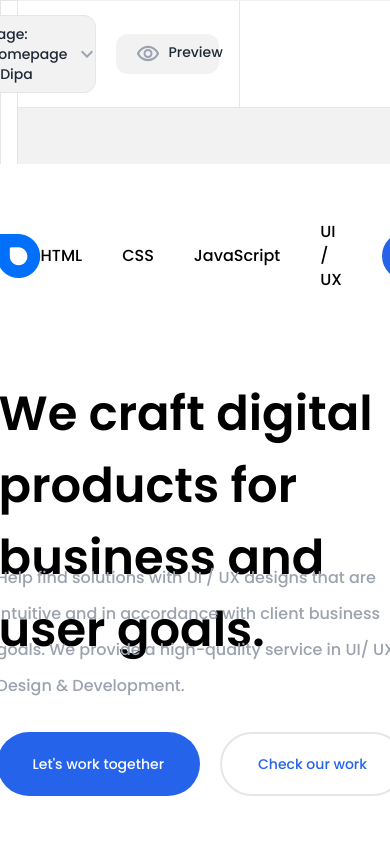
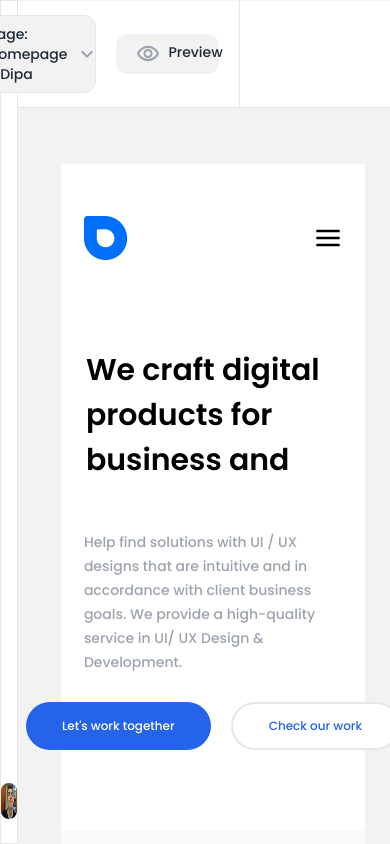
Before and after one commit to paulopariz/Builder, a Vue app: page / in a window 390 px wide. Both pictures are taken after a click on the button 359 px from the left and 54 px from the top of the page. Shown: the top 844 px of the page. Built offline with nearby package versions, Linux system fonts and the light colour scheme.

Commit message:
responsive mobile pageEdit

```diff
--- a/src/components/PageEdit.vue
+++ b/src/components/PageEdit.vue
@@ -29,7 +29,7 @@
       <section
         class="flex items-center gap-5 border border-y-0 border-l-0 border-base-300 px-5 py-3.5"
       >
-        <button class="p-3 rounded-xl hover:bg-base-200">
+        <button class="p-3 rounded-xl hover:bg-base-200" @click="xxx">
           <img src="../assets/icons/desktop.svg" class="" />
         </button>
 
@@ -37,8 +37,8 @@
           <img src="../assets/icons/tablet.svg" class="" />
         </button>
 
-        <button class="p-3 rounded-xl hover:bg-base-200">
-          <img src="../assets/icons/smartphone.svg" @click="responsiveMobile" />
+        <button class="p-3 rounded-xl hover:bg-base-200" @click="responsiveMobile">
+          <img src="../assets/icons/smartphone.svg" />
         </button>
       </section>
 
@@ -53,7 +53,7 @@
     </nav>
 
     <div class="p-14 overflow-auto">
-      <div class="w-full bg-white select-text">
+      <div class="w-full bg-white select-text" id="content">
         <NavbarEdit />
 
         <HeaderEdit />
@@ -74,8 +74,55 @@ export default {
 
   methods: {
     responsiveMobile() {
-      const x = document.getElementById("");
-      x.style.display = "none";
+      const menuMobile = document.getElementById("menuMobile");
+      const menuDesktop = document.getElementById("menuDesktop");
+      const content = document.getElementById("content");
+      const navbar = document.getElementById("navbar");
+      const header = document.getElementById("header");
+      const HireUs = document.getElementById("HireUsBtn");
+      const titleH1 = document.getElementById("titleH1");
+      const desc = document.getElementById("desc");
+      const sectionButtons = document.getElementById("sectionButtons");
+      const buttonOne = document.querySelector(".buttonOne");
+      const buttonTwo = document.querySelector(".buttonTwo");
+
+      const projects = document.getElementById("projects");
+      const checkWork = document.getElementById("checkWork");
+      const projectsTitle = document.getElementById("projectsTitle");
+
+      const imgs = document.getElementById("imgs");
+      const imgOne = document.getElementById("imgOne");
+      const imgTwo = document.getElementById("imgTwo");
+
+      content.style.maxWidth = "448px";
+      navbar.style.padding = "50px 23px 0px 23px";
+      menuDesktop.style.display = "none";
+      menuMobile.style.display = "block";
+      header.style.padding = "0px 23px";
+      HireUs.style.display = "none";
+      titleH1.style.fontSize = "30px";
+      desc.style.fontSize = "14px";
+      desc.style.lineHeight = "24px";
+
+      sectionButtons.style.justifyContent = "center";
+      buttonOne.style.height = "40px";
+      buttonOne.style.fontSize = "12px";
+      buttonTwo.style.height = "40px";
+      buttonTwo.style.fontSize = "12px";
+
+      projects.style.padding = "36px 23px";
+      checkWork.style.display = "grid";
+      checkWork.style.placeItems = "start";
+      checkWork.style.fontSize = "14px";
+      projectsTitle.style.fontSize = "28px";
+
+      imgs.style.flexDirection = "column";
+      imgOne.style.width = "100%";
+      imgTwo.style.width = "100%";
+    },
+
+    xxx() {
+      location.reload();
     },
   },
 };
--- a/src/components/PageEditComponents/H1HeaderEdit.vue
+++ b/src/components/PageEditComponents/H1HeaderEdit.vue
@@ -5,7 +5,7 @@
     id="title"
   >
     <div
-      class="ml-8 absolute -mt-9 bg-transparent w-36 h-9 flex justify-center items-center gap-3 rounded-md rounded-b-none py-1.5 px-4 x"
+      class="ml-8 -mt-9 bg-transparent w-36 h-9 flex justify-center items-center gap-3 rounded-md rounded-b-none py-1.5 px-4 x"
     >
       <p
         class="text-xs font-medium text-white hidden editHeroTitle"
@@ -17,30 +17,50 @@
     </div>
     <div class="w-full flex justify-between edit">
       <div
-        class="bg-white -ml-2 w-2 h-2 -mt-2 border-2 border-transparent editSquare cursor-nwse-resize"
-      ></div>
+        class="bg-white -ml-2 w-2 h-2 -mt-2 border-2 border-transparent editSquare text-transparent cursor-nwse-resize"
+        contenteditable="false"
+      >
+        .
+      </div>
       <div
-        class="bg-white w-2 h-2 -mt-1 border-2 border-transparent editSquare cursor-ns-resize"
-      ></div>
+        class="bg-white w-2 h-2 -mt-1 border-2 border-transparent editSquare text-transparent cursor-ns-resize"
+        contenteditable="false"
+      >
+        .
+      </div>
       <div
-        class="bg-white -mr-2 w-2 h-2 -mt-2 border-2 border-transparent editSquare cursor-nesw-resize"
-      ></div>
+        class="bg-white -mr-2 w-2 h-2 -mt-2 border-2 border-transparent editSquare text-transparent cursor-nesw-resize"
+        contenteditable="false"
+      >
+        .
+      </div>
     </div>
-    <h1 class="text-5xl leading-normal font-semibold text-black outline-blue-600">
-      We craft digital products for
-      <br />
-      business and user goals.
+    <h1
+      class="text-5xl max-w-3xl max-h-36 leading-normal font-semibold text-black outline-blue-600"
+      contenteditable="false"
+      id="titleH1"
+    >
+      We craft digital products for business and user goals.
     </h1>
     <div class="w-full flex justify-between edit">
       <div
-        class="bg-white -ml-2 w-2 h-2 mt-2 border-2 border-transparent editSquare cursor-nesw-resize"
-      ></div>
+        class="bg-white -ml-2 w-2 h-2 mt-2 border-2 border-transparent editSquare text-transparent cursor-nesw-resize"
+        contenteditable="false"
+      >
+        .
+      </div>
       <div
-        class="bg-white w-2 h-2 mt-1.5 border-2 border-transparent editSquare cursor-ns-resize"
-      ></div>
+        class="bg-white w-2 h-2 mt-1.5 border-2 border-transparent editSquare text-transparent cursor-ns-resize"
+        contenteditable="false"
+      >
+        .
+      </div>
       <div
-        class="bg-white -mr-2 w-2 h-2 mt-2 border-2 border-transparent editSquare cursor-nwse-resize"
-      ></div>
+        class="bg-white -mr-2 w-2 h-2 mt-2 border-2 border-transparent editSquare text-transparent cursor-nwse-resize"
+        contenteditable="false"
+      >
+        .
+      </div>
     </div>
   </div>
 </template>
@@ -68,4 +88,9 @@ export default {
     }
   }
 }
+h1 {
+  max-width: 30ch;
+  overflow: hidden;
+  text-overflow: ellipsis;
+}
 </style>
--- a/src/components/PageEditComponents/HeaderEdit.vue
+++ b/src/components/PageEditComponents/HeaderEdit.vue
@@ -1,23 +1,23 @@
 <template>
-  <div class="mt-20 px-14">
+  <header class="mt-20 px-14" id="header">
     <H1HeaderEdit />
-    <p class="text-base text-gray-400 leading-9 font-medium mt-7">
+    <p class="text-base text-gray-400 leading-9 font-medium mt-7" id="desc">
       Help find solutions with UI / UX designs that are intuitive and in accordance with
       client business goals. We provide a high-quality service in UI/ UX Design &
       Development.
     </p>
-    <div class="mt-7 flex items-center gap-5">
+    <div class="mt-7 flex items-center gap-5" id="sectionButtons">
       <button
-        class="btn bg-blue-600 hover:bg-blue-700 border-none normal-case rounded-full h-16 px-9 font-medium flex items-center justify-center"
+        class="btn bg-blue-600 hover:bg-blue-700 border-none normal-case rounded-full h-16 px-9 font-medium flex items-center justify-center buttonOne"
       >
         Let's work together</button
       ><button
-        class="btn text-blue-600 bg-white hover:bg-base-200 hover:border-base-300 border-2 border-base-300 normal-case rounded-full h-16 px-9 font-medium flex items-center justify-center"
+        class="btn text-blue-600 bg-white hover:bg-base-200 hover:border-base-300 border-2 border-base-300 normal-case rounded-full h-16 px-9 font-medium flex items-center justify-center buttonTwo"
       >
         Check our work
       </button>
     </div>
-  </div>
+  </header>
 </template>
 
 <script>
--- a/src/components/PageEditComponents/NavbarEdit.vue
+++ b/src/components/PageEditComponents/NavbarEdit.vue
@@ -1,9 +1,9 @@
 <template>
-  <div class="px-14 pt-14">
+  <div class="px-14 pt-14" id="navbar">
     <nav class="flex items-center justify-between">
       <img src="../../assets/img/logo.png" class="w-11" />
       <div class="flex items-center gap-10">
-        <div class="flex items-center gap-10" id="">
+        <div class="flex items-center gap-10" id="menuDesktop">
           <a class="text-black font-medium cursor-pointer">HTML</a>
           <a class="text-black font-medium cursor-pointer">CSS</a>
           <a class="text-black font-medium cursor-pointer">JavaScript</a>
@@ -11,14 +11,15 @@
         </div>
         <button
           class="btn bg-blue-600 hover:bg-blue-700 border-none capitalize rounded-full px-8 font-medium"
+          id="HireUsBtn"
         >
           Hire us
         </button>
 
-        <div class="dropdown dropdown-end hidden">
+        <div class="dropdown dropdown-end hidden" id="menuMobile">
           <label
             tabindex="0"
-            class="btn bg-transparent border-none hover:bg-transparent"
+            class="btn bg-transparent border-none hover:bg-transparent p-0"
             @click="openMenu"
           >
             <img src="../../assets/icons/menu.svg" class="w-7" />
--- a/src/components/PageEditComponents/ProjectsEdit.vue
+++ b/src/components/PageEditComponents/ProjectsEdit.vue
@@ -1,21 +1,25 @@
 <template>
-  <div class="mt-20 px-14 py-9 bg-gray-50">
+  <div class="mt-20 px-14 py-9 bg-gray-50" id="projects">
     <span class="text-sm text-gray-400 font-light">OUR PROJECTS</span>
 
-    <div class="flex items-center justify-between mt-3">
-      <h1 class="text-black font-semibold text-4xl">Our latest cool projects.</h1>
+    <div class="flex items-center justify-between mt-3" id="checkWork">
+      <h1 class="text-black font-semibold text-4xl" id="projectsTitle">
+        Our latest cool projects.
+      </h1>
 
       <button class="text-blue-600 font-medium">Check our work</button>
     </div>
 
-    <div class="flex justify-between items-center mt-16">
+    <div class="flex justify-between items-center mt-16 gap-3" id="imgs">
       <img
         src="../../assets/img/billy.png"
         class="w-6/6 object-cover max-w-full aspect-square"
+        id="imgOne"
       />
       <img
         src="../../assets/img/billy2.png"
         class="w-6/6 object-cover max-w-full aspect-square"
+        id="imgTwo"
       />
     </div>
   </div>
```
